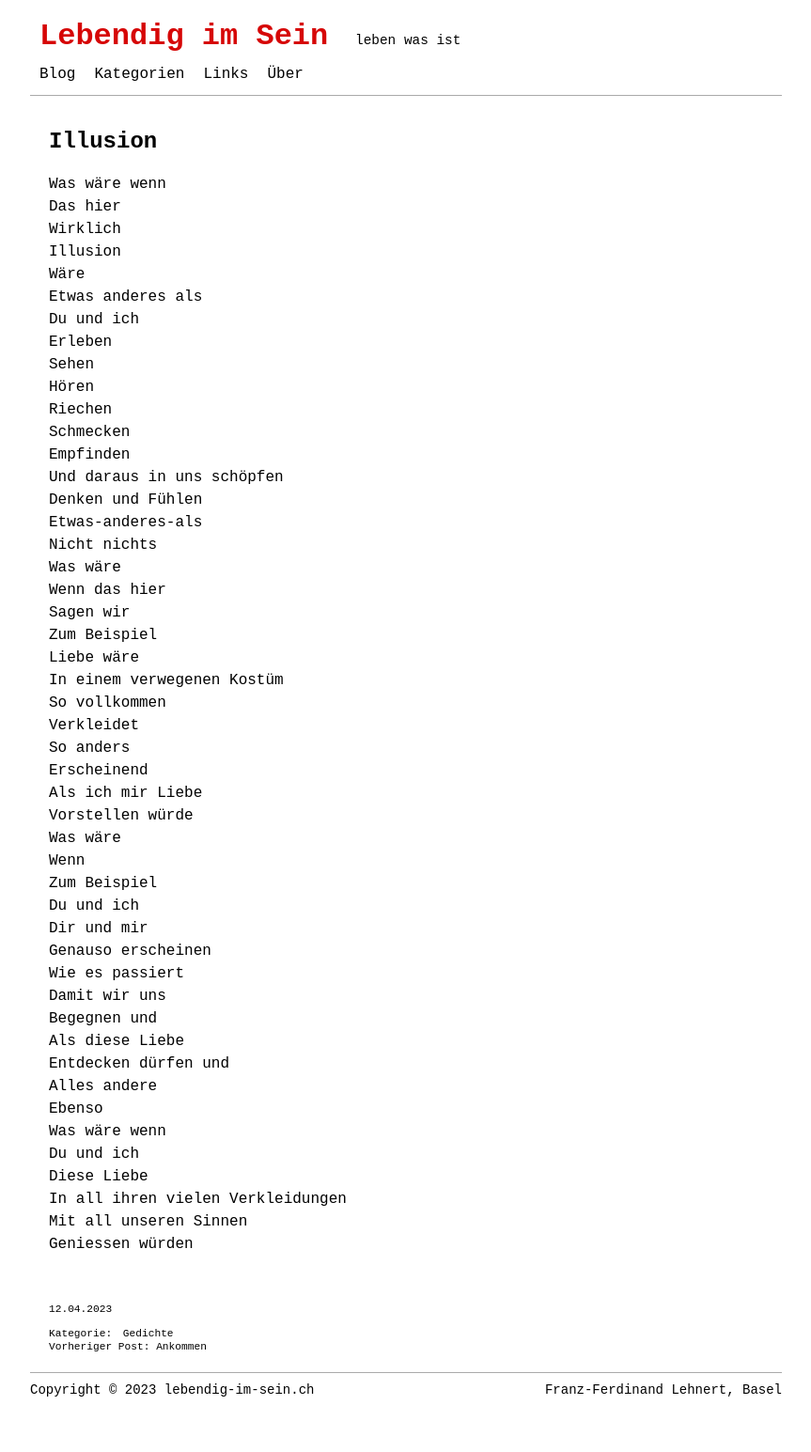
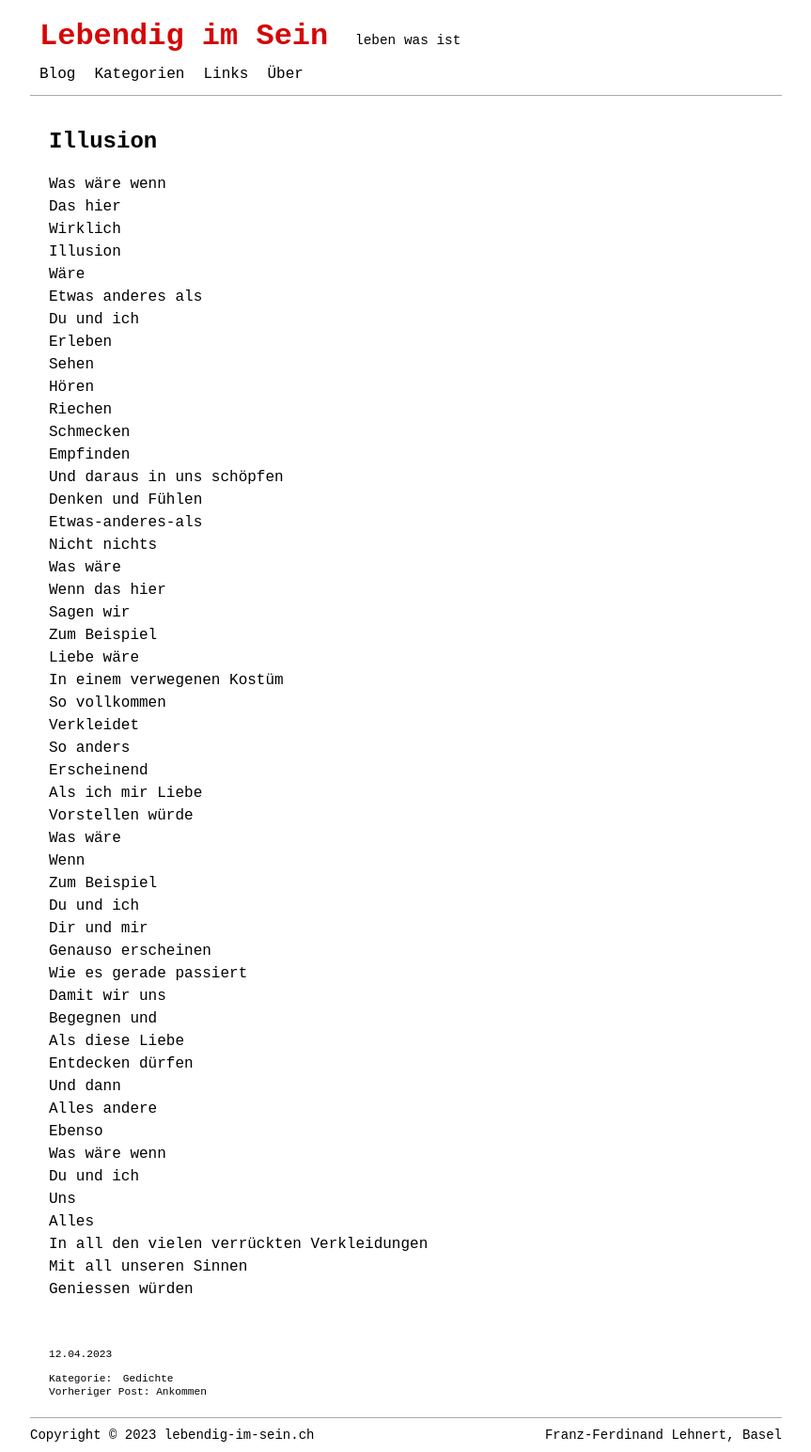
Before and after one commit to lebendigimsein/webpage, a Jekyll site: the page built from _posts/2023-04-12-illusion.markdown, in a window 1280 px wide. Shown: the whole page at 94% size, without its empty margins (208-1071 px from the left). Built offline with Jekyll 4.4.1, drawn with Linux system fonts in a browser that asks for light colours; before the commit the page ends 1497 px from its top, so only the background shows below that.

Commit message:
illusion changed

```diff
--- a/_posts/2023-04-12-illusion.markdown
+++ b/_posts/2023-04-12-illusion.markdown
@@ -42,16 +42,18 @@ Zum Beispiel
 Du und ich
 Dir und mir
 Genauso erscheinen
-Wie es passiert
+Wie es gerade passiert
 Damit wir uns
 Begegnen und
 Als diese Liebe
-Entdecken dürfen und
+Entdecken dürfen
+Und dann
 Alles andere
 Ebenso
 Was wäre wenn
 Du und ich
-Diese Liebe
-In all ihren vielen Verkleidungen
+Uns
+Alles
+In all den vielen verrückten Verkleidungen
 Mit all unseren Sinnen
 Geniessen würden
```
